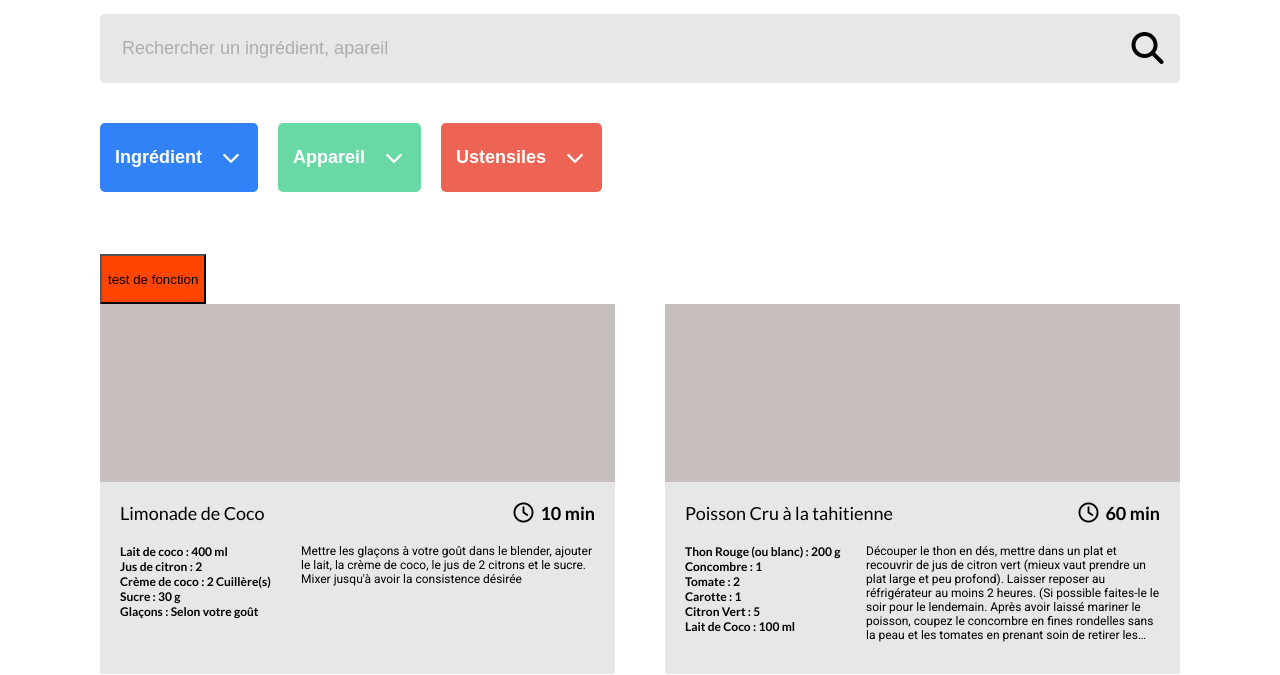
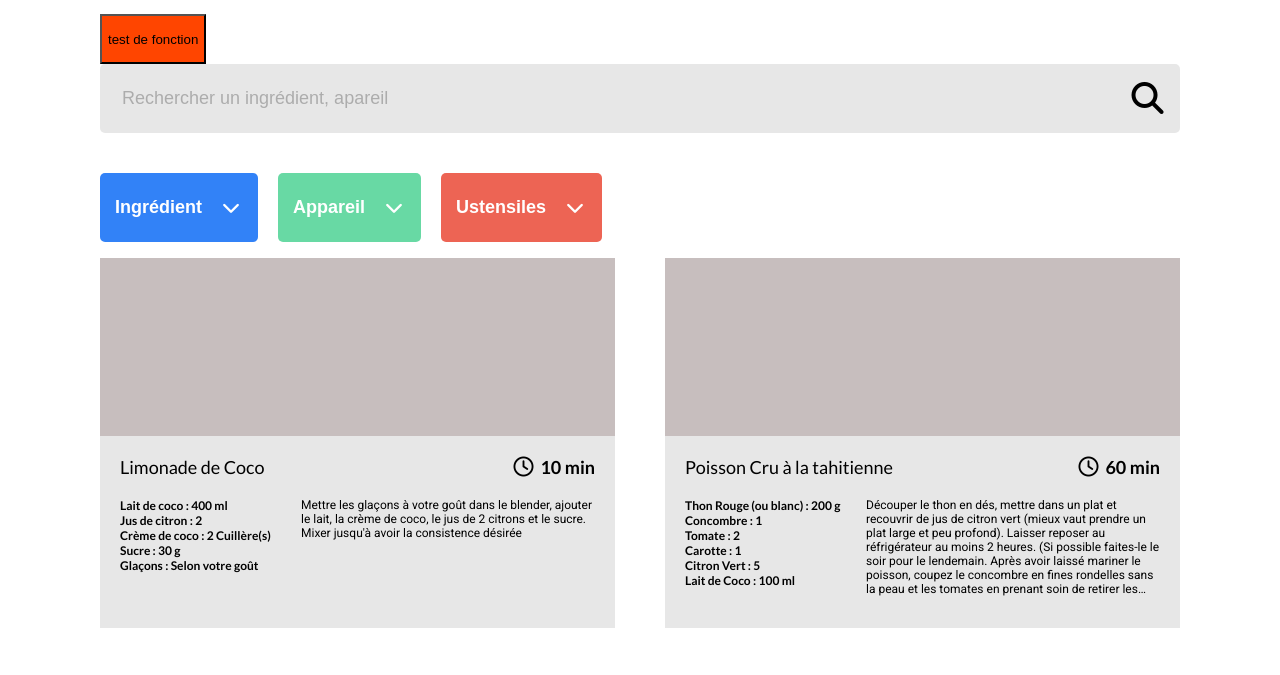
Before and after one commit to SVergnaudExpleo/StephaneVergnaud_5_20210607, a website: page index.html in a window 1280 px wide. Shown: the part 142-817 px from the top of the page. Drawn offline with Linux system fonts and the light colour scheme.

Commit message:
hotfix(tag) fermer tag : remplacer display none par removechild

```diff
--- a/index.html
+++ b/index.html
@@ -20,6 +20,7 @@
             </svg>
             <h1>Les petits plats</h1>
         </header>
+        <button id="bouton-test" class="btn-test">test de fonction</button> <!--bouton test à supprimer-->
         <!--Zone de recherche des recette-->
         <div class="recherche recherche--globale">
             <input id="recherche-globale" class="input-recherche input-recherche--globale" type="search" placeholder="Rechercher un ingrédient, apareil">
@@ -27,10 +28,8 @@
                 <i class="fas fa-search"></i>
             </button>
         </div>
-        <div class="filtre-et-tag">
         <!-- Zone d'affichage des tags sélectionnés-->
-            <div id="tag-box" class="tag-box" >
-            </div>
+        <div id="tag-box" class="tag-box" ></div>
         <!-- Zone des filtres-->
         <div class="filtre-box">
             <!-- Filtre des ingrédients-->
@@ -79,11 +78,8 @@
                 </div>
             </div>
         </div>
-        </div>
-        <button id="bouton-test" class="btn-test">test de fonction</button> <!--bouton test à supprimer-->
         <!--Zone des cartes de recette-->
-        <div id="carte-box" class="carte-box">
-        </div>
+        <div id="carte-box" class="carte-box"></div>
         <!--Appel des script-->
         <script src="./javascript/variable.js"></script>
         <script src="./javascript/recipes.js"></script>
--- a/javascript/dev.js
+++ b/javascript/dev.js
@@ -1,10 +1,16 @@
 const rechGlobale = document.getElementById("recherche-globale");
+
+
 
 // fonction recherche globale
 // fonction créer un tableau filtrer globalement
 // fonction recherche par tag
 // fonction créer un tableau filtré globalement et par tag
 
+//var listeTagBox = tagBox.querySelectorAll()
+
+
+
 
 
 
--- a/javascript/gererTag.js
+++ b/javascript/gererTag.js
@@ -72,12 +72,14 @@ function creerTag(param){
     nouvDiv.appendChild(divTagValeur);
     nouvDiv.appendChild(nouvLogo);
 };
-// Fonction fermer un tag
+// Fonction supprimer un tag de tagBox
 function fermerTag(){
     actualiserListeFermerTag().forEach(function(item){
         item.addEventListener('click', function(event){
             event.stopPropagation();
-            item.parentElement.style.display = "none";
+            var maman = item.parentElement;
+            var granMaman = maman.parentElement;
+            granMaman.removeChild(maman)
         });
     });
 };
--- a/sass/trame/_trame.scss
+++ b/sass/trame/_trame.scss
@@ -32,10 +32,6 @@ header{
         flex-direction: row;
     }
 }
-// mise en forme zone des filtre et tag
-.filtre-et-tag{
-    height: 171px;
-}
 // Apparence des tag
 .tag-box{
     display: flex;
@@ -67,16 +63,18 @@ header{
 }
 // Zone des filtres
 .filtre-box{
-    position: relative;
-    display: grid;
-    grid-template-columns: repeat(3, auto);
+    position: absolute;
+    z-index: 2;
+    display: flex;
+    flex-direction: row;
+    flex-wrap: wrap;
     justify-content: start;
     column-gap: 20px;
     color: white;
     @include margin-null;
     @include padding-null;
     font-size: 18px;
-    &__ingredient{
+    /*&__ingredient{
         position: relative;
         z-index: 2;
     }
@@ -87,7 +85,7 @@ header{
     &__ustensil{
         position: relative;
         z-index: 2;
-    }
+    }*/
 }
 // Liste des filtres
 .liste-recherche{
@@ -125,6 +123,9 @@ header{
     display: grid;
     grid-template-columns: auto auto auto;
     gap: 50px;
+    position: relative;
+    z-index: 1;
+    padding-top: 85px;
 }
 // Carte de recette
 .carte{
```
Also changed, not shown: style.css, 1 other file. Lines whose indentation alone changed are shown as unchanged.
